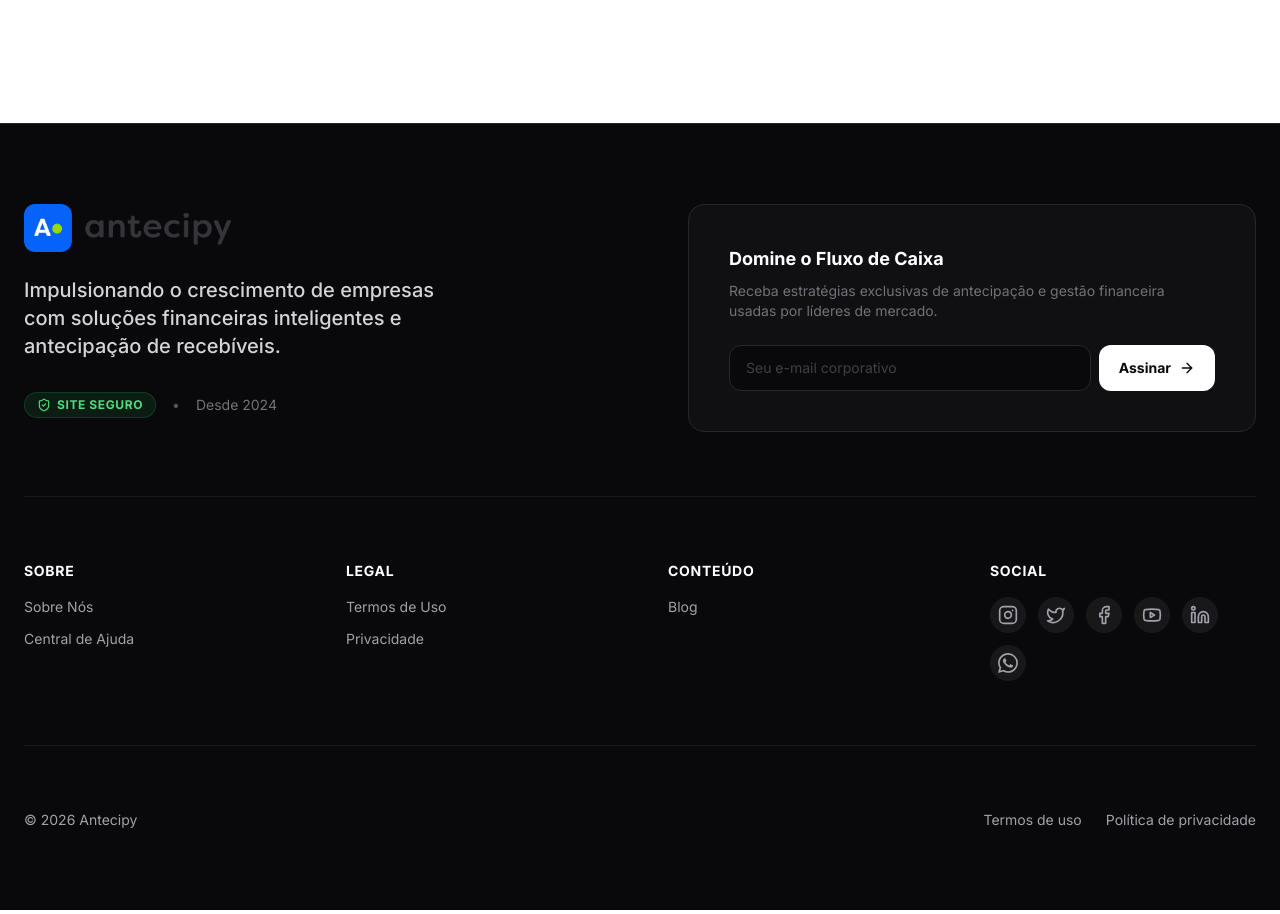
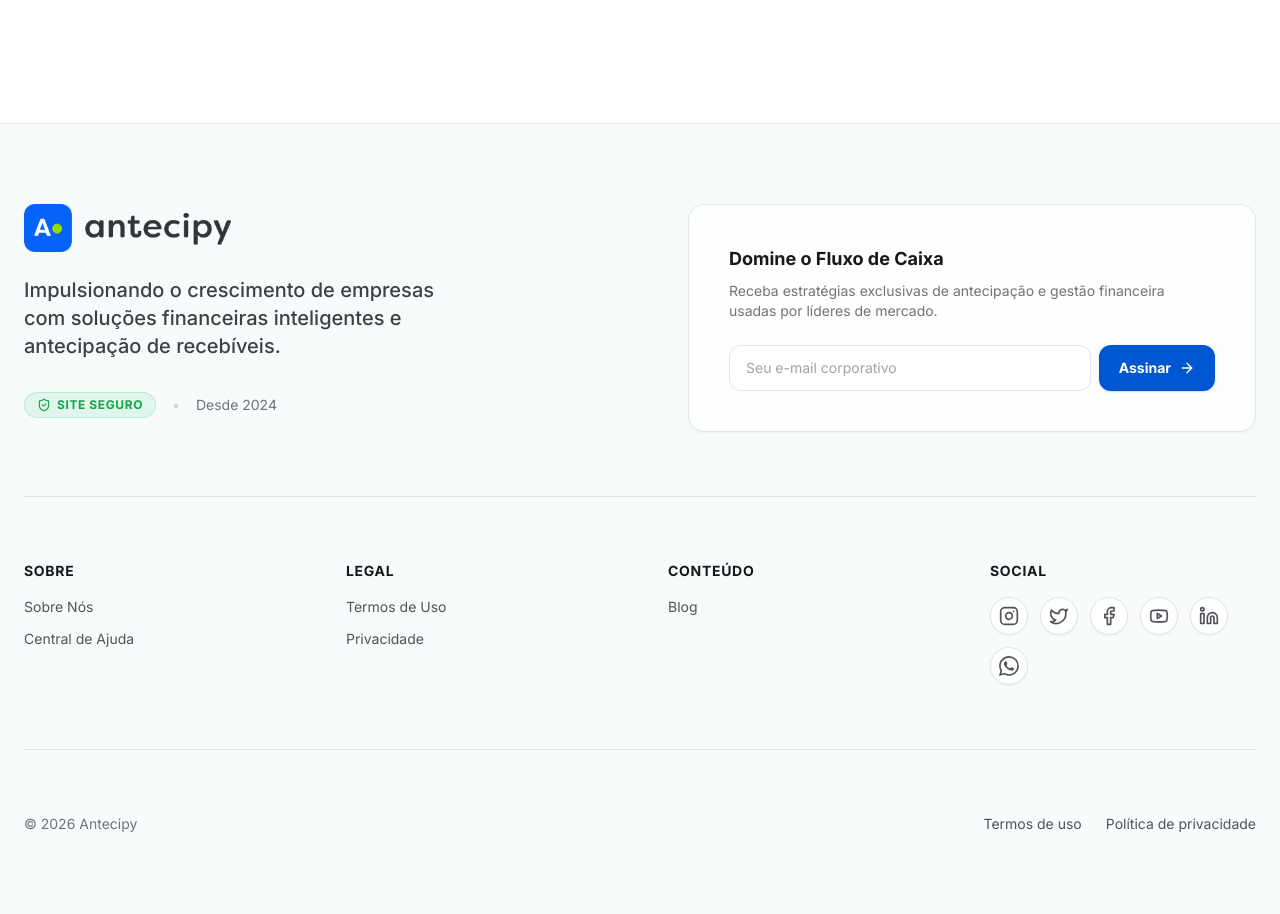
Before and after one commit to jeanads2019-coder/blog-antecipy, a Next.js app: page / in a window 1280 px wide. Shown: the part 820-1734 px from the top of the page. Built offline with nearby package versions, Linux system fonts and the light colour scheme; no server answers; the database is empty.

Commit message:
rodapé tom claro #F7FBFC

```diff
--- a/src/components/layout/Footer.tsx
+++ b/src/components/layout/Footer.tsx
@@ -4,34 +4,34 @@ import { Instagram, Linkedin, Youtube, ArrowRight, ShieldCheck, Facebook, Twitte
 
 export function Footer() {
     return (
-        <footer className="w-full bg-zinc-950 text-zinc-400 border-t border-zinc-800">
+        <footer className="w-full bg-[#F7FBFC] text-zinc-600 border-t border-zinc-200">
             {/* Top Section - Newsletter & Brand */}
             <div className="container mx-auto px-6 py-16 md:py-20">
-                <div className="grid grid-cols-1 lg:grid-cols-2 gap-12 lg:gap-24 mb-16 border-b border-zinc-900 pb-16">
+                <div className="grid grid-cols-1 lg:grid-cols-2 gap-12 lg:gap-24 mb-16 border-b border-zinc-200 pb-16">
                     <div className="space-y-6">
                         <img src="/logo-new.png" alt="Antecipy" className="h-10 md:h-12 w-auto object-contain" />
-                        <p className="text-lg md:text-xl font-medium text-zinc-300 max-w-md leading-relaxed">
+                        <p className="text-lg md:text-xl font-medium text-zinc-700 max-w-md leading-relaxed">
                             Impulsionando o crescimento de empresas com soluções financeiras inteligentes e antecipação de recebíveis.
                         </p>
                         <div className="flex items-center gap-4 pt-2">
-                            <span className="inline-flex items-center gap-1.5 px-3 py-1 rounded-full bg-green-500/10 text-green-400 text-xs font-bold uppercase tracking-wider border border-green-500/20">
+                            <span className="inline-flex items-center gap-1.5 px-3 py-1 rounded-full bg-green-500/10 text-green-600 text-xs font-bold uppercase tracking-wider border border-green-500/20">
                                 <ShieldCheck className="w-3.5 h-3.5" /> Site Seguro
                             </span>
-                            <span className="text-zinc-600 text-sm">•</span>
+                            <span className="text-zinc-300 text-sm">•</span>
                             <span className="text-zinc-500 text-sm">Desde 2024</span>
                         </div>
                     </div>
 
-                    <div className="bg-zinc-900/50 rounded-2xl p-6 md:p-10 border border-zinc-800">
-                        <h3 className="text-white text-lg font-bold mb-2">Domine o Fluxo de Caixa</h3>
+                    <div className="bg-white/70 backdrop-blur-sm rounded-2xl p-6 md:p-10 border border-zinc-200 shadow-sm">
+                        <h3 className="text-zinc-900 text-lg font-bold mb-2">Domine o Fluxo de Caixa</h3>
                         <p className="text-zinc-500 mb-6 text-sm">Receba estratégias exclusivas de antecipação e gestão financeira usadas por líderes de mercado.</p>
-                        <form className="flex gap-2 text-zinc-900">
+                        <form className="flex gap-2">
                             <input
                                 type="email"
                                 placeholder="Seu e-mail corporativo"
-                                className="flex-1 bg-zinc-950 border border-zinc-800 rounded-lg px-4 py-3 text-sm text-white focus:outline-none focus:ring-2 focus:ring-primary/50 transition-all placeholder:text-zinc-700"
+                                className="flex-1 bg-white border border-zinc-200 rounded-lg px-4 py-3 text-sm text-zinc-900 focus:outline-none focus:ring-2 focus:ring-primary/20 transition-all placeholder:text-zinc-400"
                             />
-                            <button className="bg-white text-zinc-950 px-5 py-3 rounded-lg font-bold text-sm hover:bg-zinc-200 transition-colors flex items-center gap-2 group">
+                            <button className="bg-primary text-white px-5 py-3 rounded-lg font-bold text-sm hover:bg-primary/90 transition-colors flex items-center gap-2 group shadow-sm shadow-primary/20">
                                 Assinar <ArrowRight className="w-4 h-4 group-hover:translate-x-0.5 transition-transform" />
                             </button>
                         </form>
@@ -41,47 +41,47 @@ export function Footer() {
                 {/* Main Grid */}
                 <div className="grid grid-cols-2 md:grid-cols-4 gap-10 lg:gap-14">
                     <div className="space-y-4">
-                        <h4 className="text-white font-bold text-sm uppercase tracking-wider">Sobre</h4>
+                        <h4 className="text-zinc-900 font-bold text-sm uppercase tracking-wider">Sobre</h4>
                         <ul className="space-y-3 text-sm">
-                            <li><Link href="https://antecipy.com.br/sobre-nos" target="_blank" className="hover:text-white transition-colors">Sobre Nós</Link></li>
-                            <li><Link href="https://antecipy.com.br/central-de-ajuda" target="_blank" className="hover:text-white transition-colors">Central de Ajuda</Link></li>
+                            <li><Link href="https://antecipy.com.br/sobre-nos" target="_blank" className="hover:text-primary transition-colors">Sobre Nós</Link></li>
+                            <li><Link href="https://antecipy.com.br/central-de-ajuda" target="_blank" className="hover:text-primary transition-colors">Central de Ajuda</Link></li>
                         </ul>
                     </div>
 
                     <div className="space-y-4">
-                        <h4 className="text-white font-bold text-sm uppercase tracking-wider">Legal</h4>
+                        <h4 className="text-zinc-900 font-bold text-sm uppercase tracking-wider">Legal</h4>
                         <ul className="space-y-3 text-sm">
-                            <li><Link href="https://antecipy.com.br/termos-de-uso" target="_blank" className="hover:text-white transition-colors">Termos de Uso</Link></li>
-                            <li><Link href="https://antecipy.com.br/privacidade" target="_blank" className="hover:text-white transition-colors">Privacidade</Link></li>
+                            <li><Link href="https://antecipy.com.br/termos-de-uso" target="_blank" className="hover:text-primary transition-colors">Termos de Uso</Link></li>
+                            <li><Link href="https://antecipy.com.br/privacidade" target="_blank" className="hover:text-primary transition-colors">Privacidade</Link></li>
                         </ul>
                     </div>
 
                     <div className="space-y-4">
-                        <h4 className="text-white font-bold text-sm uppercase tracking-wider">Conteúdo</h4>
+                        <h4 className="text-zinc-900 font-bold text-sm uppercase tracking-wider">Conteúdo</h4>
                         <ul className="space-y-3 text-sm">
-                            <li><Link href="/" className="hover:text-white transition-colors">Blog</Link></li>
+                            <li><Link href="/" className="hover:text-primary transition-colors">Blog</Link></li>
                         </ul>
                     </div>
 
                     <div className="space-y-4">
-                        <h4 className="text-white font-bold text-sm uppercase tracking-wider">Social</h4>
+                        <h4 className="text-zinc-900 font-bold text-sm uppercase tracking-wider">Social</h4>
                         <div className="flex flex-wrap gap-3">
-                            <Link href="https://www.instagram.com/antecipy/" target="_blank" className="p-2 bg-zinc-900 rounded-full hover:bg-zinc-800 hover:text-white transition-colors" title="Instagram">
+                            <Link href="https://www.instagram.com/antecipy/" target="_blank" className="p-2 bg-white border border-zinc-200 rounded-full hover:border-primary/30 hover:text-primary transition-all shadow-sm" title="Instagram">
                                 <Instagram className="w-5 h-5" />
                             </Link>
-                            <Link href="https://x.com/antecipy" target="_blank" className="p-2 bg-zinc-900 rounded-full hover:bg-zinc-800 hover:text-white transition-colors" title="X (Twitter)">
+                            <Link href="https://x.com/antecipy" target="_blank" className="p-2 bg-white border border-zinc-200 rounded-full hover:border-primary/30 hover:text-primary transition-all shadow-sm" title="X (Twitter)">
                                 <Twitter className="w-5 h-5" />
                             </Link>
-                            <Link href="https://www.facebook.com/profile.php?id=61580893083548" target="_blank" className="p-2 bg-zinc-900 rounded-full hover:bg-zinc-800 hover:text-white transition-colors" title="Facebook">
+                            <Link href="https://www.facebook.com/profile.php?id=61580893083548" target="_blank" className="p-2 bg-white border border-zinc-200 rounded-full hover:border-primary/30 hover:text-primary transition-all shadow-sm" title="Facebook">
                                 <Facebook className="w-5 h-5" />
                             </Link>
-                            <Link href="https://www.youtube.com/@Antecipy" target="_blank" className="p-2 bg-zinc-900 rounded-full hover:bg-zinc-800 hover:text-white transition-colors" title="YouTube">
+                            <Link href="https://www.youtube.com/@Antecipy" target="_blank" className="p-2 bg-white border border-zinc-200 rounded-full hover:border-primary/30 hover:text-primary transition-all shadow-sm" title="YouTube">
                                 <Youtube className="w-5 h-5" />
                             </Link>
-                            <Link href="https://linkedin.com/company/antecipy" target="_blank" className="p-2 bg-zinc-900 rounded-full hover:bg-zinc-800 hover:text-white transition-colors" title="LinkedIn">
+                            <Link href="https://linkedin.com/company/antecipy" target="_blank" className="p-2 bg-white border border-zinc-200 rounded-full hover:border-primary/30 hover:text-primary transition-all shadow-sm" title="LinkedIn">
                                 <Linkedin className="w-5 h-5" />
                             </Link>
-                            <Link href="https://api.whatsapp.com/send?phone=5511919310064" target="_blank" className="p-2 bg-zinc-900 rounded-full hover:bg-zinc-800 hover:text-white transition-colors" title="WhatsApp">
+                            <Link href="https://api.whatsapp.com/send?phone=5511919310064" target="_blank" className="p-2 bg-white border border-zinc-200 rounded-full hover:border-primary/30 hover:text-primary transition-all shadow-sm" title="WhatsApp">
                                 <svg xmlns="http://www.w3.org/2000/svg" width="20" height="20" fill="currentColor" viewBox="0 0 16 16">
                                     <path d="M13.601 2.326A7.854 7.854 0 0 0 7.994 0C3.627 0 .068 3.558.064 7.926c0 1.399.366 2.76 1.057 3.965L0 16l4.204-1.102a7.933 7.933 0 0 0 3.79.965h.004c4.368 0 7.926-3.558 7.93-7.93A7.898 7.898 0 0 0 13.6 2.326zM7.994 14.521a6.573 6.573 0 0 1-3.356-.92l-.24-.144-2.494.654.666-2.433-.156-.251a6.56 6.56 0 0 1-1.007-3.505c0-3.626 2.957-6.584 6.591-6.584a6.56 6.56 0 0 1 4.66 1.931 6.557 6.557 0 0 1 1.928 4.66c-.004 3.639-2.961 6.592-6.592 6.592zm3.615-4.934c-.197-.099-1.17-.578-1.353-.646-.182-.065-.315-.099-.445.099-.133.197-.513.646-.627.775-.114.133-.232.148-.43.05-.197-.1-.836-.308-1.592-.985-.59-.525-.985-1.175-1.103-1.372-.114-.198-.011-.304.088-.403.087-.088.197-.232.296-.346.1-.114.133-.198.198-.33.065-.134.034-.248-.015-.347-.05-.099-.445-1.076-.612-1.47-.16-.389-.323-.335-.445-.34-.114-.007-.247-.007-.38-.007a.729.729 0 0 0-.529.247c-.182.198-.691.677-.691 1.654 0 .977.71 1.916.81 2.049.098.133 1.394 2.132 3.383 2.992.47.205.84.326 1.129.418.475.152.904.129 1.246.08.38-.058 1.171-.48 1.338-.943.164-.464.164-.86.114-.943-.049-.084-.182-.133-.38-.232z" />
                                 </svg>
@@ -91,11 +91,11 @@ export function Footer() {
                 </div>
 
                 {/* Bottom Bar */}
-                <div className="flex flex-col md:flex-row justify-between items-center gap-6 pt-16 mt-16 border-t border-zinc-900 text-xs md:text-sm">
-                    <p>&copy; 2026 Antecipy</p>
+                <div className="flex flex-col md:flex-row justify-between items-center gap-6 pt-16 mt-16 border-t border-zinc-200 text-xs md:text-sm">
+                    <p className="text-zinc-500">&copy; 2026 Antecipy</p>
                     <div className="flex gap-6">
-                        <Link href="https://antecipy.com.br/termos-de-uso" target="_blank" className="hover:text-white transition-colors">Termos de uso</Link>
-                        <Link href="https://antecipy.com.br/privacidade" target="_blank" className="hover:text-white transition-colors">Política de privacidade</Link>
+                        <Link href="https://antecipy.com.br/termos-de-uso" target="_blank" className="hover:text-primary transition-colors">Termos de uso</Link>
+                        <Link href="https://antecipy.com.br/privacidade" target="_blank" className="hover:text-primary transition-colors">Política de privacidade</Link>
                     </div>
                 </div>
             </div>
```
